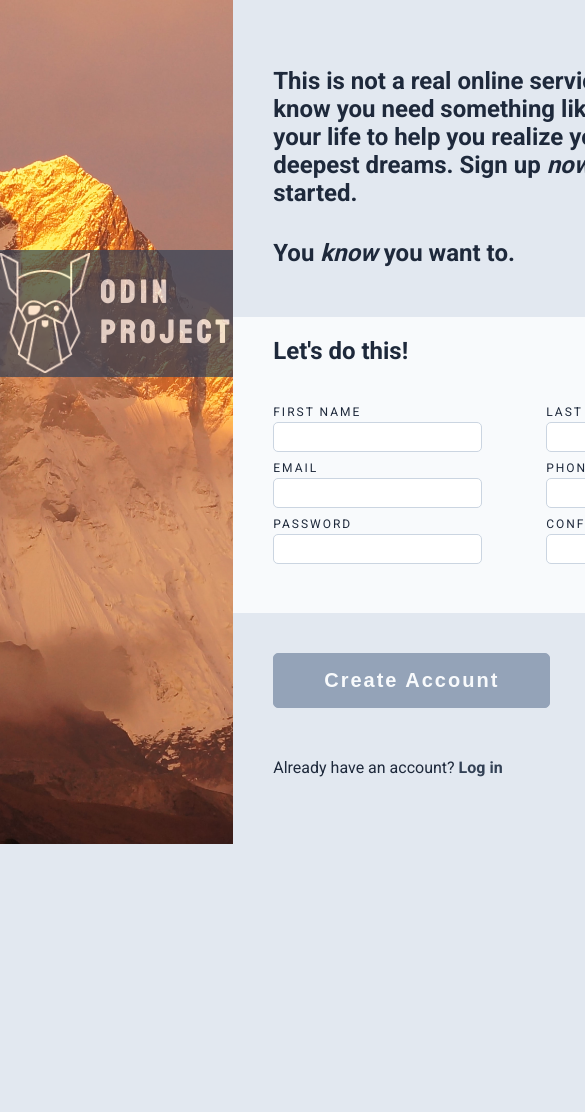
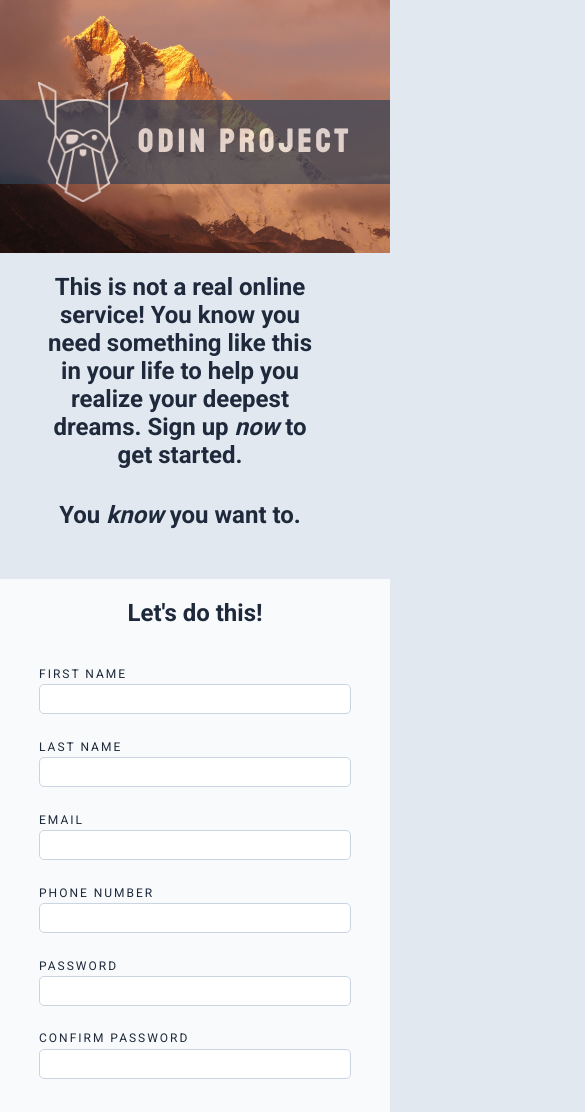
Before and after one commit to timsmith96/Sign-up-form, a plain HTML site: page index.html in a window 390 px wide. Shown: the top 1112 px of the page, 585 px wide, since content can reach past the window. Before the commit the page ends 844 px from the top, so only its background shows below. Drawn offline with Linux system fonts and the light colour scheme.

Commit message:
responsive design

```diff
--- a/style.css
+++ b/style.css
@@ -116,7 +116,7 @@ input:focus {
   padding: 15px 50px;
   border-radius: 5px;
   border: 1px solid #94a3b8;
-  background-color: #94a3b8;
+  background-color: #334155;
   color: #f8fafc;
   font-size: 1.25rem;
   font-weight: bold;
@@ -145,3 +145,56 @@ a {
 a:hover {
   color: #94a3b8;
 }
+
+@media screen and (max-width: 700px) {
+  main {
+    height: 100vh;
+    grid-template-columns: 1fr;
+    grid-template-rows: 30vh 1fr;
+    width: 100%;
+  }
+
+  .logo-banner {
+    margin-top: 100px;
+    height: 10vh;
+  }
+
+  form {
+    display: flex;
+    flex-direction: column;
+    justify-content: center;
+    align-items: center;
+  }
+
+  .form-header {
+    text-align: center;
+  }
+
+  .heading-text {
+    margin-top: 20px;
+    text-align: center;
+  }
+
+  .submit-btn-container {
+    width: 100%;
+    display: flex;
+    justify-content: center;
+  }
+
+  .form-control {
+    margin: 0;
+    padding: 0;
+  }
+
+  .form-wrapper {
+    grid-template-columns: 1fr;
+    grid-template-rows: repeat(6, 1fr);
+    gap: 15px;
+    height: 50vh;
+  }
+
+  .footer {
+    margin-bottom: 20px;
+    text-align: center;
+  }
+}
```
